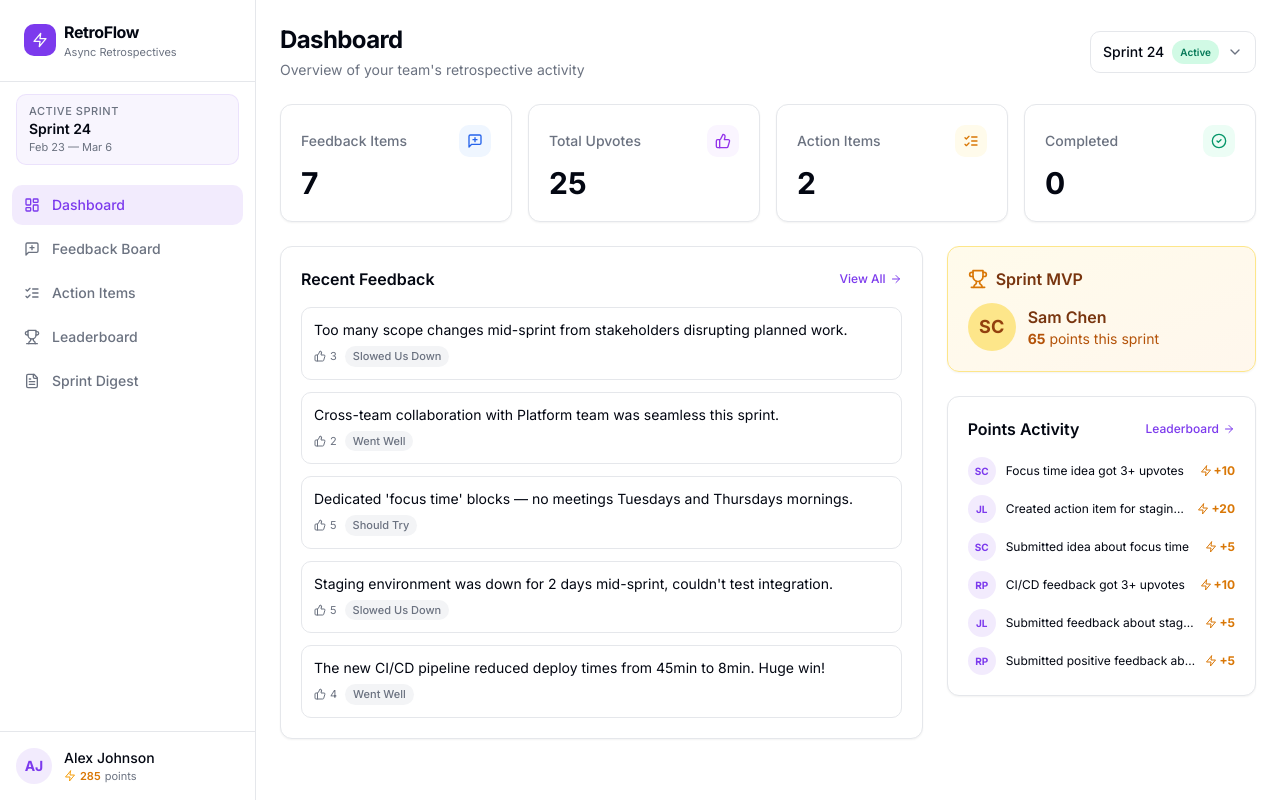
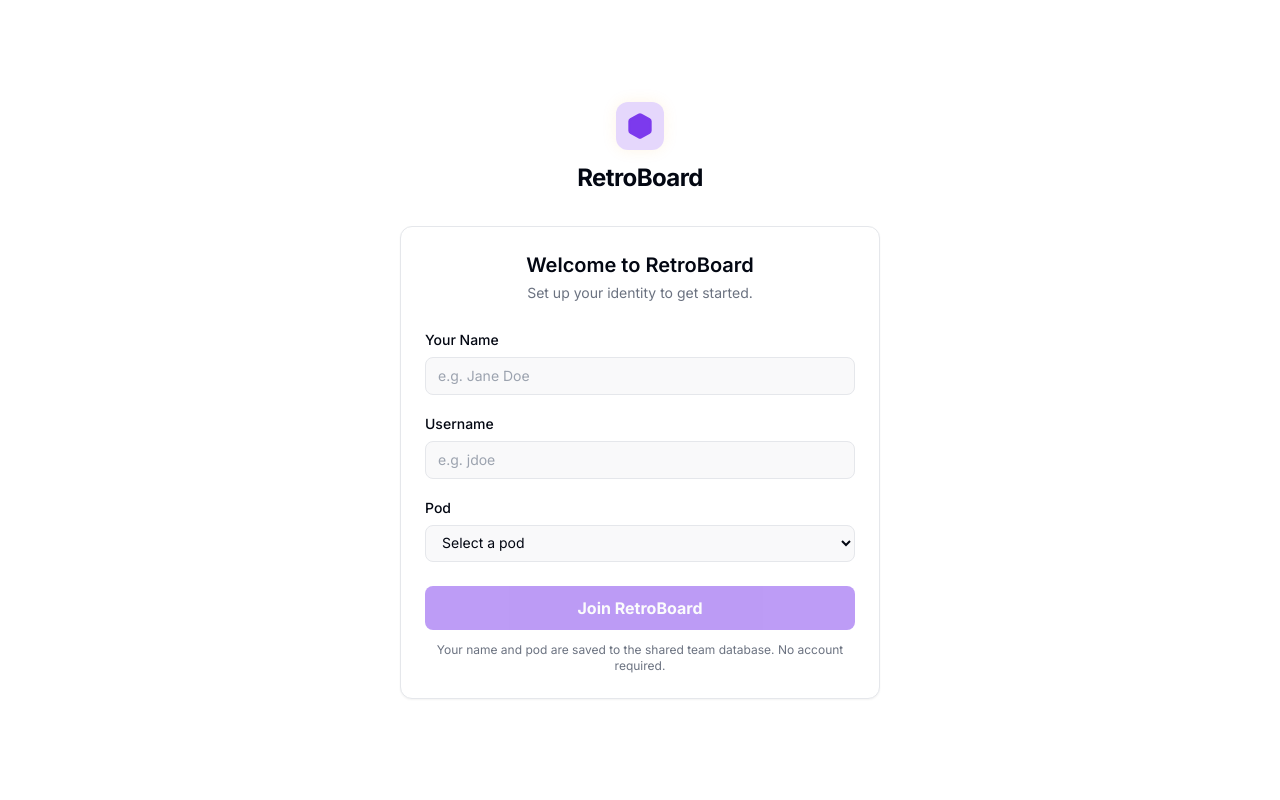
Before and after one commit to Adwait945/teams-retro, a Next.js app: page / in a window 1280 px wide. Built offline with nearby package versions, Linux system fonts and the light colour scheme.

Commit message:
DEV Session 2: /api/users route, /api/sprints route, userService.ts, Registration page, layout.tsx global sidebar removed

```diff
--- a/src/app/layout.tsx
+++ b/src/app/layout.tsx
@@ -2,7 +2,6 @@ import type { Metadata } from "next"
 import { Inter } from "next/font/google"
 import "./globals.css"
 import { RetroProvider } from "@/store/retro-store"
-import { Sidebar } from "@/components/sidebar"
 
 const inter = Inter({ subsets: ["latin"] })
 
@@ -20,12 +19,9 @@ export default function RootLayout({
     <html lang="en">
       <body className={inter.className}>
         <RetroProvider>
-          <div className="flex h-screen overflow-hidden bg-background">
-            <Sidebar />
-            <main className="flex-1 overflow-y-auto">
-              {children}
-            </main>
-          </div>
+          <main className="flex-1 overflow-y-auto">
+            {children}
+          </main>
         </RetroProvider>
       </body>
     </html>
--- a/src/app/page.tsx
+++ b/src/app/page.tsx
@@ -1,213 +1,127 @@
-// @ts-nocheck
 "use client"
 
-import { useRetro } from "@/store/retro-store"
-import { SprintSelector } from "@/components/sprint-selector"
-import {
-  MessageSquarePlus,
-  ThumbsUp,
-  ListChecks,
-  CheckCircle2,
-  TrendingUp,
-  Zap,
-  ArrowRight,
-  Trophy,
-} from "lucide-react"
-import Link from "next/link"
+import { useState, useEffect } from "react"
+import { useRouter } from "next/navigation"
+import { Hexagon } from "lucide-react"
+import { registerUser, getCurrentUser, cacheUser } from "@/services/userService"
 
-export default function DashboardPage() {
-  const {
-    feedback,
-    actionItems,
-    pointEvents,
-    selectedSprintId,
-    getLeaderboard,
-    users,
-    sprints,
-  } = useRetro()
+export default function RegistrationPage() {
+  const router = useRouter()
+  const [name, setName] = useState("")
+  const [username, setUsername] = useState("")
+  const [pod, setPod] = useState("")
+  const [isLoading, setIsLoading] = useState(false)
+  const [error, setError] = useState<string | null>(null)
 
-  const sprintFeedback = feedback.filter((f) => f.sprintId === selectedSprintId)
-  const sprintActions = actionItems.filter((a) => a.sprintId === selectedSprintId)
-  const completedActions = sprintActions.filter((a) => a.status === "completed" || a.status === "verified")
-  const sprintPoints = pointEvents.filter((p) => p.sprintId === selectedSprintId)
-  const totalSprintPoints = sprintPoints.reduce((sum, p) => sum + p.points, 0)
-  const leaderboard = getLeaderboard(selectedSprintId)
-  const topContributor = leaderboard[0]
+  useEffect(() => {
+    const user = getCurrentUser()
+    if (user) router.push("/dashboard")
+  }, [router])
 
-  const stats = [
-    {
-      label: "Feedback Items",
-      value: sprintFeedback.length,
-      icon: MessageSquarePlus,
-      color: "text-blue-600",
-      bg: "bg-blue-50",
-    },
-    {
-      label: "Total Upvotes",
-      value: sprintFeedback.reduce((sum, f) => sum + f.upvotes.length, 0),
-      icon: ThumbsUp,
-      color: "text-purple-600",
-      bg: "bg-purple-50",
-    },
-    {
-      label: "Action Items",
-      value: sprintActions.length,
-      icon: ListChecks,
-      color: "text-amber-600",
-      bg: "bg-amber-50",
-    },
-    {
-      label: "Completed",
-      value: completedActions.length,
-      icon: CheckCircle2,
-      color: "text-emerald-600",
-      bg: "bg-emerald-50",
-    },
-  ]
+  const isDisabled = !name || !username || !pod || isLoading
 
-  const recentFeedback = [...sprintFeedback]
-    .sort((a, b) => new Date(b.createdAt).getTime() - new Date(a.createdAt).getTime())
-    .slice(0, 5)
-
-  const recentPoints = [...sprintPoints]
-    .sort((a, b) => new Date(b.timestamp).getTime() - new Date(a.timestamp).getTime())
-    .slice(0, 6)
+  async function handleSubmit(e: React.FormEvent) {
+    e.preventDefault()
+    setIsLoading(true)
+    setError(null)
+    try {
+      const user = await registerUser({ name, username, pod })
+      cacheUser(user)
+      router.push("/dashboard")
+    } catch (err) {
+      setError(err instanceof Error ? err.message : "Registration failed")
+      setIsLoading(false)
+    }
+  }
 
   return (
-    <div className="p-6 max-w-7xl mx-auto space-y-6">
-      <div className="flex items-center justify-between">
-        <div>
-          <h1 className="text-2xl font-bold tracking-tight">Dashboard</h1>
-          <p className="text-sm text-muted-foreground mt-1">
-            Overview of your team&apos;s retrospective activity
-          </p>
-        </div>
-        <SprintSelector />
-      </div>
+    <div className="min-h-screen bg-background flex flex-col items-center justify-center p-4">
+      <div className="w-full max-w-[480px] space-y-8 animate-in fade-in slide-in-from-bottom-4 duration-500">
 
-      <div className="grid grid-cols-1 sm:grid-cols-2 lg:grid-cols-4 gap-4">
-        {stats.map((stat) => (
-          <div
-            key={stat.label}
-            className="rounded-xl border border-border bg-card p-5 shadow-sm"
-          >
-            <div className="flex items-center justify-between">
-              <p className="text-sm font-medium text-muted-foreground">{stat.label}</p>
-              <div className={`rounded-lg ${stat.bg} p-2`}>
-                <stat.icon className={`h-4 w-4 ${stat.color}`} />
-              </div>
-            </div>
-            <p className="mt-2 text-3xl font-bold">{stat.value}</p>
+        {/* Logo */}
+        <div className="flex flex-col items-center gap-3">
+          <div className="w-12 h-12 rounded-xl bg-primary/20 flex items-center justify-center shadow-[0_0_15px_rgba(245,158,11,0.1)]">
+            <Hexagon className="w-7 h-7 text-primary fill-primary" />
           </div>
-        ))}
-      </div>
-
-      <div className="grid grid-cols-1 lg:grid-cols-3 gap-6">
-        {/* Recent Feedback */}
-        <div className="lg:col-span-2 rounded-xl border border-border bg-card p-5 shadow-sm">
-          <div className="flex items-center justify-between mb-4">
-            <h2 className="text-base font-semibold">Recent Feedback</h2>
-            <Link
-              href="/feedback"
-              className="text-xs font-medium text-primary hover:underline inline-flex items-center gap-1"
-            >
-              View All <ArrowRight className="h-3 w-3" />
-            </Link>
-          </div>
-          {recentFeedback.length === 0 ? (
-            <p className="text-sm text-muted-foreground py-8 text-center">
-              No feedback yet this sprint. Be the first to contribute!
-            </p>
-          ) : (
-            <div className="space-y-3">
-              {recentFeedback.map((item) => (
-                <div
-                  key={item.id}
-                  className="flex items-start gap-3 rounded-lg border border-border p-3"
-                >
-                  <div className="flex-1 min-w-0">
-                    <p className="text-sm text-foreground line-clamp-2">{item.content}</p>
-                    <div className="flex items-center gap-2 mt-1.5">
-                      <span className="inline-flex items-center gap-1 text-[11px] text-muted-foreground">
-                        <ThumbsUp className="h-3 w-3" /> {item.upvotes.length}
-                      </span>
-                      <span className="text-[11px] rounded-full px-2 py-0.5 bg-muted text-muted-foreground font-medium">
-                        {item.category === "slowed-us-down"
-                          ? "Slowed Us Down"
-                          : item.category === "should-try"
-                          ? "Should Try"
-                          : "Went Well"}
-                      </span>
-                    </div>
-                  </div>
-                </div>
-              ))}
-            </div>
-          )}
+          <h1 className="text-2xl font-bold tracking-tight">RetroBoard</h1>
         </div>
 
-        {/* Sidebar: Sprint MVP + Activity */}
-        <div className="space-y-6">
-          {/* Sprint MVP */}
-          {topContributor && topContributor.sprintPoints > 0 && (
-            <div className="rounded-xl border border-amber-200 bg-gradient-to-br from-amber-50 to-orange-50 p-5 shadow-sm">
-              <div className="flex items-center gap-2 mb-3">
-                <Trophy className="h-5 w-5 text-amber-600" />
-                <h2 className="text-base font-semibold text-amber-900">Sprint MVP</h2>
-              </div>
-              <div className="flex items-center gap-3">
-                <div className="h-12 w-12 rounded-full bg-amber-200 flex items-center justify-center text-amber-800 font-bold text-lg">
-                  {topContributor.user.avatar}
-                </div>
-                <div>
-                  <p className="font-semibold text-amber-900">{topContributor.user.name}</p>
-                  <p className="text-sm text-amber-700">
-                    <span className="font-bold">{topContributor.sprintPoints}</span> points this sprint
-                  </p>
-                </div>
-              </div>
+        {/* Card */}
+        <div className="rounded-xl border border-border bg-card shadow-sm">
+          <div className="text-center px-6 pt-6 pb-2">
+            <h2 className="text-xl font-semibold">Welcome to RetroBoard</h2>
+            <p className="text-sm text-muted-foreground mt-1">Set up your identity to get started.</p>
+          </div>
+
+          <form onSubmit={handleSubmit} className="px-6 pb-6 pt-4 space-y-4">
+            {/* Name */}
+            <div className="space-y-1.5">
+              <label htmlFor="name" className="text-sm font-medium">
+                Your Name
+              </label>
+              <input
+                id="name"
+                type="text"
+                placeholder="e.g. Jane Doe"
+                value={name}
+                onChange={(e) => { setName(e.target.value); setError(null) }}
+                className={`w-full rounded-md border px-3 py-2 text-sm bg-secondary/50 outline-none focus:ring-2 focus:ring-ring transition ${
+                  error ? "border-destructive focus:ring-destructive" : "border-border"
+                }`}
+              />
+              {error && (
+                <p className="text-[13px] font-medium text-destructive animate-in fade-in">{error}</p>
+              )}
             </div>
-          )}
 
-          {/* Recent Points Activity */}
-          <div className="rounded-xl border border-border bg-card p-5 shadow-sm">
-            <div className="flex items-center justify-between mb-4">
-              <h2 className="text-base font-semibold">Points Activity</h2>
-              <Link
-                href="/leaderboard"
-                className="text-xs font-medium text-primary hover:underline inline-flex items-center gap-1"
+            {/* Username */}
+            <div className="space-y-1.5">
+              <label htmlFor="username" className="text-sm font-medium">
+                Username
+              </label>
+              <input
+                id="username"
+                type="text"
+                placeholder="e.g. jdoe"
+                value={username}
+                onChange={(e) => setUsername(e.target.value)}
+                className="w-full rounded-md border border-border px-3 py-2 text-sm bg-secondary/50 outline-none focus:ring-2 focus:ring-ring transition"
+              />
+            </div>
+
+            {/* Pod */}
+            <div className="space-y-1.5">
+              <label htmlFor="pod" className="text-sm font-medium">
+                Pod
+              </label>
+              <select
+                id="pod"
+                value={pod}
+                onChange={(e) => setPod(e.target.value)}
+                className="w-full rounded-md border border-border px-3 py-2 text-sm bg-secondary/50 outline-none focus:ring-2 focus:ring-ring transition"
               >
-                Leaderboard <ArrowRight className="h-3 w-3" />
-              </Link>
+                <option value="" disabled>Select a pod</option>
+                <option value="pod1">Pod 1</option>
+                <option value="pod2">Pod 2</option>
+                <option value="pod3">Pod 3</option>
+              </select>
             </div>
-            {recentPoints.length === 0 ? (
-              <p className="text-sm text-muted-foreground py-4 text-center">
-                No activity yet.
+
+            <div className="pt-2 space-y-3">
+              <button
+                type="submit"
+                disabled={isDisabled}
+                className="w-full h-11 rounded-md bg-primary text-primary-foreground text-base font-bold transition hover:opacity-90 disabled:opacity-50 disabled:cursor-not-allowed"
+              >
+                {isLoading ? "Joining..." : "Join RetroBoard"}
+              </button>
+              <p className="text-center text-xs text-muted-foreground">
+                Your name and pod are saved to the shared team database. No account required.
               </p>
-            ) : (
-              <div className="space-y-2.5">
-                {recentPoints.map((event) => {
-                  const user = users.find((u) => u.id === event.userId)
-                  return (
-                    <div key={event.id} className="flex items-center gap-2.5">
-                      <div className="h-7 w-7 rounded-full bg-primary/10 flex items-center justify-center text-[10px] font-bold text-primary">
-                        {user?.avatar}
-                      </div>
-                      <div className="flex-1 min-w-0">
-                        <p className="text-xs text-foreground truncate">
-                          {event.description}
-                        </p>
-                      </div>
-                      <span className="inline-flex items-center gap-0.5 text-xs font-bold text-amber-600">
-                        <Zap className="h-3 w-3" />+{event.points}
-                      </span>
-                    </div>
-                  )
-                })}
-              </div>
-            )}
-          </div>
+            </div>
+          </form>
         </div>
+
       </div>
     </div>
   )
--- /dev/null
+++ b/src/services/userService.ts
@@ -0,0 +1,38 @@
+import type { User } from '@/types'
+
+const STORAGE_KEY = 'retroboard_user'
+
+export async function registerUser(data: { name: string; username: string; pod: string }): Promise<User> {
+  const res = await fetch('/api/users', {
+    method: 'POST',
+    headers: { 'Content-Type': 'application/json' },
+    body: JSON.stringify(data),
+  })
+  if (!res.ok) {
+    const err = await res.json()
+    throw new Error(err.error ?? 'Registration failed')
+  }
+  return res.json()
+}
+
+export function getCurrentUser(): User | null {
+  if (typeof window === 'undefined') return null
+  const raw = sessionStorage.getItem(STORAGE_KEY)
+  if (!raw) return null
+  try {
+    return JSON.parse(raw) as User
+  } catch {
+    return null
+  }
+}
+
+export function cacheUser(user: User): void {
+  if (typeof window === 'undefined') return
+  sessionStorage.setItem(STORAGE_KEY, JSON.stringify(user))
+}
+
+export async function getAllUsers(): Promise<User[]> {
+  const res = await fetch('/api/users')
+  if (!res.ok) throw new Error('Failed to fetch users')
+  return res.json()
+}
```
Also changed, not shown: src/app/api/sprints/route.ts (added, +25 -0 lines), src/app/api/users/route.ts (added, +27 -0 lines).
